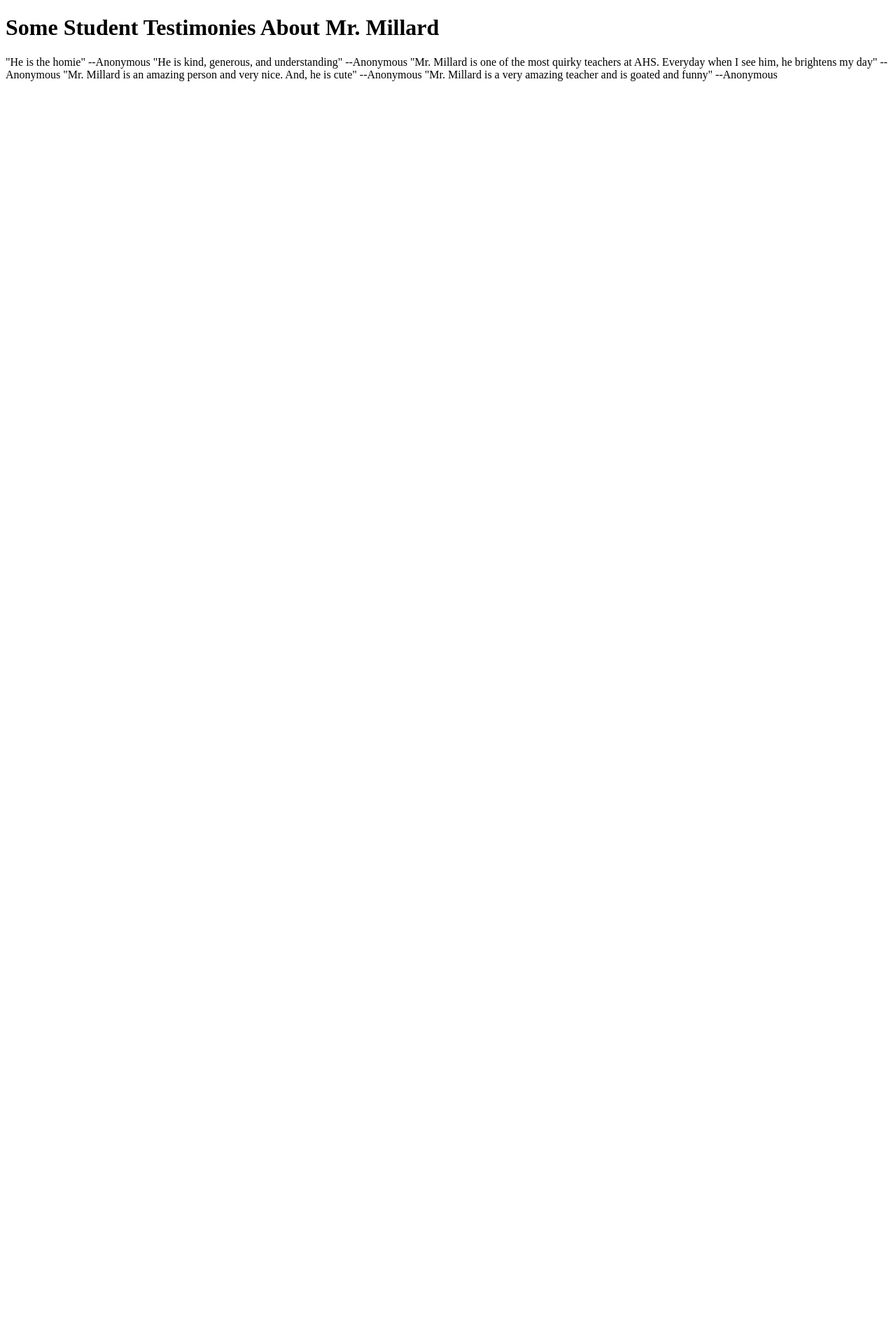
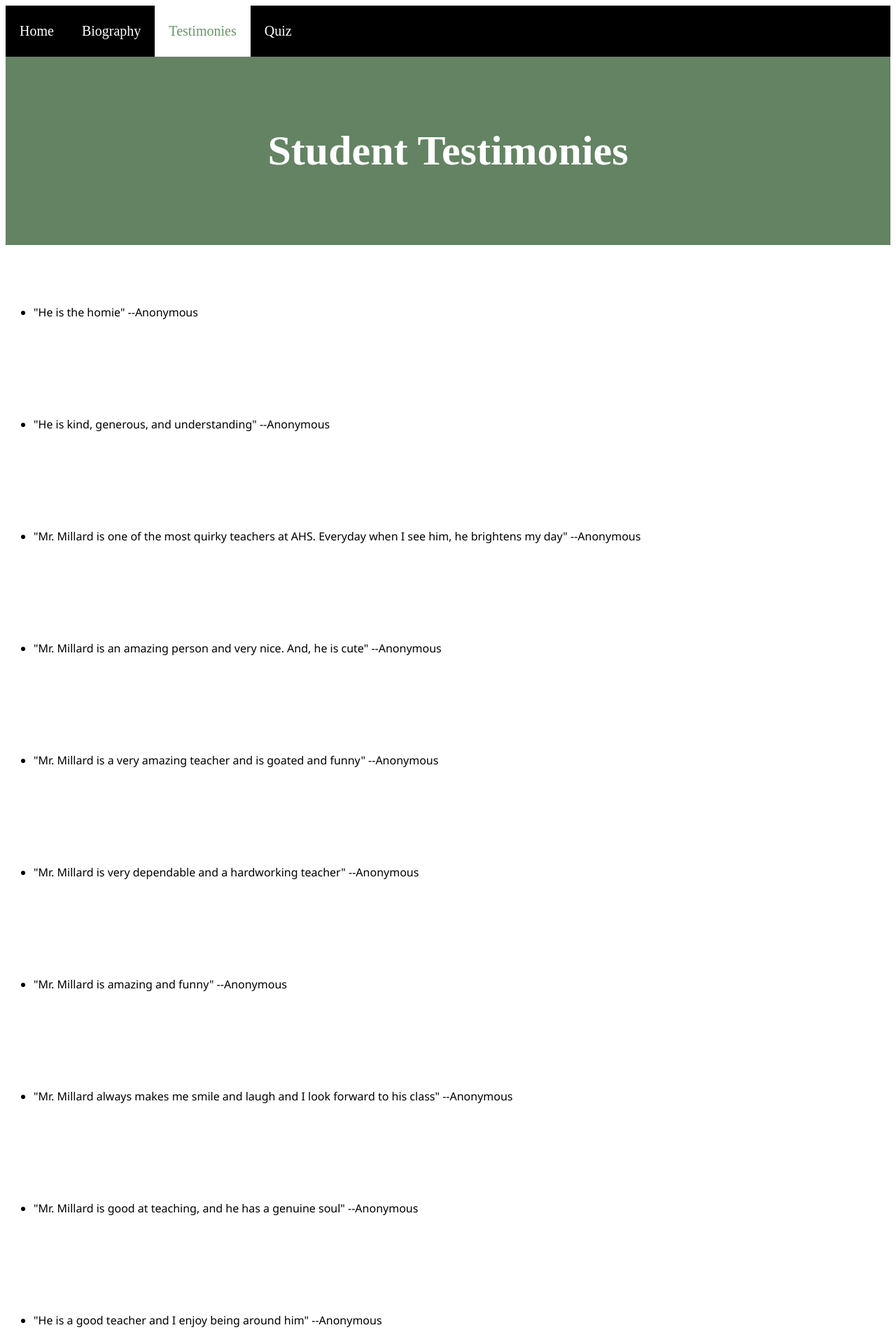
Before and after one commit to AyushmanChakraborty/CSPWebsiteProject, a PHP site: page /StudentTestimonies.html in a window 1280 px wide. Shown: the top 1920 px of the page at 70% size. Before the commit the page ends 116 px from the top, so only its background shows below. Run offline with PHP 8.4, Linux system fonts and the light colour scheme.

Commit message:
work for 12/10/21

```diff
--- a/StudentTestimonies.html
+++ b/StudentTestimonies.html
@@ -1,17 +1,67 @@
 <!DOCTYPE html>
 <html lang="en">
 <head>
+    <link rel="stylesheet" href="style.css">
+    <style>
+    ul.a {
+  list-style-position: outside;
+  font-size: medium;
+  font-family: 'Segoe UI', Tahoma, Geneva, Verdana, sans-serif;
+  line-height: 10;
+}
+.header {
+  padding: 60px;
+  text-align: center;
+  background: rgb(99, 131, 99);
+  color: white;
+  font-size: 30px;
+}
+footer {
+  text-align: center;
+  padding: 50px;
+  background-color: black;
+  color: white;
+  font-family: 'Trebuchet MS', 'Lucida Sans Unicode', 'Lucida Grande', 'Lucida Sans', Arial, sans-serif;
+}
+
+</style>
     <meta charset="UTF-8">
     <meta http-equiv="X-UA-Compatible" content="IE=edge">
     <meta name="viewport" content="width=device-width, initial-scale=1.0">
     <title>Student Testimonies</title>
 </head>
 <body>
-    <h1> Some Student Testimonies About Mr. Millard</h1>
-    <p1>"He is the homie" --Anonymous</p1>
-    <p2>"He is kind, generous, and understanding" --Anonymous</p2>
-    <p3>"Mr. Millard is one of the most quirky teachers at AHS. Everyday when I see him, he brightens my day"  --Anonymous</p3>
-    <p4>"Mr. Millard is an amazing person and very nice. And, he is cute" --Anonymous</p4>
-    <p5>"Mr. Millard is a very amazing teacher and is goated and funny" --Anonymous</p5>
+    <div class="topnav">
+        <a href="#home">Home</a>
+        <a href="#news">Biography</a>
+        <a class ="active" href="#contact">Testimonies</a>
+        <a href="#about">Quiz</a>
+      </div>
+    <div class="header">
+        <h1>Student Testimonies</h1>
+      </div>
+ <ul class= "a">
+     <li>"He is the homie" --Anonymous</li>
+     <li>"He is kind, generous, and understanding" --Anonymous</li>
+     <li>"Mr. Millard is one of the most quirky teachers at AHS. Everyday when I see him, he brightens my day" --Anonymous</li>
+     <li>"Mr. Millard is an amazing person and very nice. And, he is cute" --Anonymous</li>
+     <li>"Mr. Millard is a very amazing teacher and is goated and funny" --Anonymous</li>
+     <li>"Mr. Millard is very dependable and a hardworking teacher" --Anonymous</li>
+     <li>"Mr. Millard is amazing and funny" --Anonymous</li>
+     <li>"Mr. Millard always makes me smile and laugh and I look forward to his class" --Anonymous</li>
+     <li>"Mr. Millard is good at teaching, and he has a genuine soul" --Anonymous</li>
+    <li>"He is a good teacher and I enjoy being around him" --Anonymous</li>
+     <li>"Mr. Millard makes me very happy, and I am thankful for all his hard work towards the AHS CS compartment" --Anonymous</li>
+     <li> "Mr. Millard will always be remembered as an og. His skills cannot be matched" --Anonymous</li>
+</ul>
+
+<footer>
+    <h3>The Lawrence Millard Foundation<h3>
+    <h3> Room 501</h3>
+    <h3> M/T: 3:30 - 4:00</h3>
+    <h3> W/Thu: 3:00 - 4:00</h3>
+    <h3> Phone Number: (510) 796 - 1776 ext 57256</h3>
+  </footer>
+
 </body>
 </html>
--- a/style.css
+++ b/style.css
@@ -1,9 +1,4 @@
-body {
-    margin: 0;
-    font-family: Georgia, Times, 'Times New Roman', serif;
-  }
-
-  .topnav {
+.topnav {
     overflow: hidden;
     background-color: black;
   }
@@ -12,9 +7,9 @@ body {
     float: left;
     color: white;
     text-align: center;
-    padding: 14px 16px;
+    padding: 25px 20px;
     text-decoration: none;
-    font-size: 17px;
+    font-size: 20px;
   }
 
   .topnav a:hover {
@@ -23,6 +18,6 @@ body {
   }
 
   .topnav a.active {
-    background-color: rgb(99, 153, 99);
-    color: white;
-  }
+    background-color: white;
+    color: rgb(99, 153, 99);
+      }
```
Also changed, not shown: Biography.html (+35 -2 lines).
